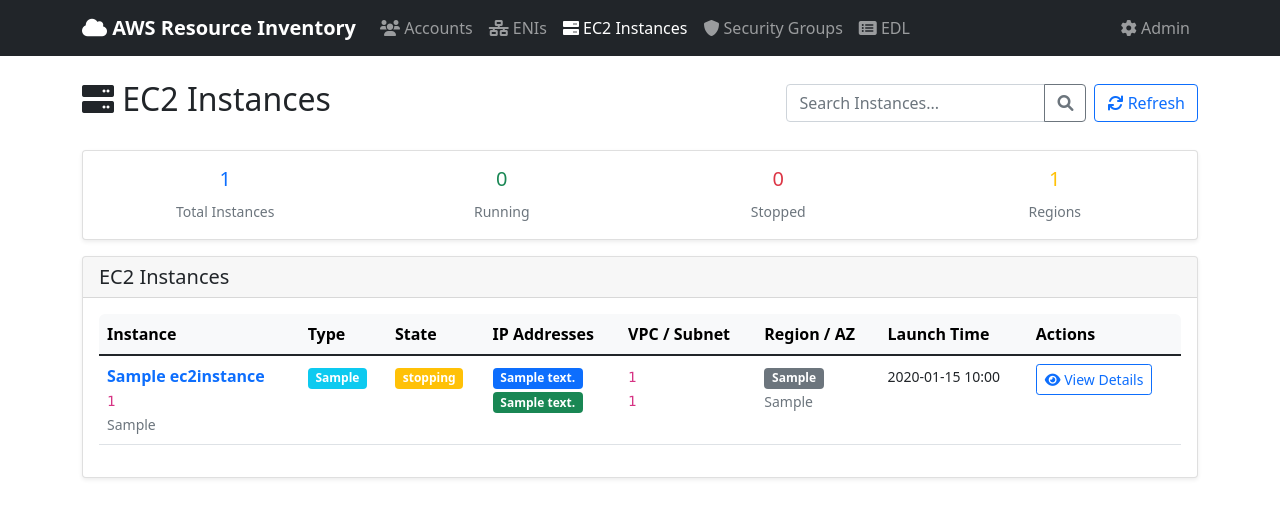
After one commit to jbhoorasingh/aws-resource-inventory, a Django app: page /ec2-instances/ in a window 1280 px wide. The commit adds this page. Shown: the top 518 px of the page. Run offline with Django 4.2, Linux system fonts and the light colour scheme; tables that the repository leaves empty hold one stand-in row (values such as "Sample post").

Commit message:
Add EC2 instance tracking and display
- Add EC2Instance model to track EC2 instance details
- Link ENIs to EC2 instances via foreign key relationship
- Add discover_ec2_instances method to AWS discovery service
- Update management command to discover and save EC2 instances
- Create migration for EC2Instance model and ENI relationship
- Update serializers to include EC2 instance details in API
- Update admin interface with EC2Instance model admin
- Create EC2 instances list and detail views
- Add EC2 instances templates with search and filtering
- Make EC2 instance names clickable in ENI template
- Add EC2 instances navigation link to base template
- Display EC2 instance info (name, state, type) in ENI listing

```diff
--- a/resources/urls_frontend.py
+++ b/resources/urls_frontend.py
@@ -8,6 +8,8 @@
     path('', views_frontend.accounts_view, name='accounts'),
     path('accounts/', views_frontend.accounts_view, name='accounts'),
     path('enis/', views_frontend.enis_view, name='enis'),
+    path('ec2-instances/', views_frontend.ec2_instances_view, name='ec2_instances'),
+    path('ec2-instances/<int:instance_id>/', views_frontend.ec2_instance_detail_view, name='ec2_instance_detail'),
     path('security-groups/', views_frontend.security_groups_view, name='security_groups'),
     path('security-groups/<int:sg_id>/', views_frontend.security_group_detail_view, name='security_group_detail'),
     path('edl/', views_edl.edl_summary, name='edl_summary'),
--- a/resources/views_frontend.py
+++ b/resources/views_frontend.py
@@ -10,7 +10,7 @@
 from django.utils import timezone
 import subprocess
 import json
-from .models import AWSAccount, ENI, VPC, Subnet, ENISecondaryIP, SecurityGroup, SecurityGroupRule
+from .models import AWSAccount, ENI, VPC, Subnet, ENISecondaryIP, SecurityGroup, SecurityGroupRule, EC2Instance
 
 
 def accounts_view(request):
@@ -41,7 +41,7 @@
 def enis_view(request):
     """Display ENIs page with detailed information"""
     enis = ENI.objects.select_related(
-        'subnet__vpc'
+        'subnet__vpc', 'ec2_instance'
     ).prefetch_related(
         'secondary_ips', 'eni_security_groups__security_group'
     ).all().order_by('-created_at')
@@ -245,3 +245,50 @@
     except SecurityGroup.DoesNotExist:
         messages.error(request, 'Security group not found.')
         return redirect('security_groups')
+
+
+def ec2_instances_view(request):
+    """Display EC2 instances page with detailed information"""
+    instances = EC2Instance.objects.select_related(
+        'vpc', 'subnet'
+    ).prefetch_related(
+        'enis__secondary_ips', 'enis__eni_security_groups__security_group'
+    ).all().order_by('-launch_time')
+
+    # Get summary statistics
+    total_instances = EC2Instance.objects.count()
+    running_instances = EC2Instance.objects.filter(state='running').count()
+    stopped_instances = EC2Instance.objects.filter(state='stopped').count()
+    total_regions = EC2Instance.objects.values('region').distinct().count()
+
+    context = {
+        'instances': instances,
+        'total_instances': total_instances,
+        'running_instances': running_instances,
+        'stopped_instances': stopped_instances,
+        'total_regions': total_regions,
+    }
+    return render(request, 'resources/ec2_instances.html', context)
+
+
+def ec2_instance_detail_view(request, instance_id):
+    """Display detailed EC2 instance information"""
+    try:
+        instance = EC2Instance.objects.select_related(
+            'vpc', 'subnet'
+        ).prefetch_related(
+            'enis__secondary_ips', 'enis__eni_security_groups__security_group'
+        ).get(id=instance_id)
+
+        # Get all ENIs for this instance
+        enis = instance.enis.all()
+
+        context = {
+            'instance': instance,
+            'enis': enis,
+        }
+        return render(request, 'resources/ec2_instance_detail.html', context)
+
+    except EC2Instance.DoesNotExist:
+        messages.error(request, 'EC2 instance not found.')
+        return redirect('ec2_instances')
--- a/templates/base.html
+++ b/templates/base.html
@@ -59,6 +59,12 @@
                         </a>
                     </li>
                     <li class="nav-item">
+                        <a class="nav-link {% if request.resolver_match.url_name == 'ec2_instances' or request.resolver_match.url_name == 'ec2_instance_detail' %}active{% endif %}"
+                           href="{% url 'ec2_instances' %}">
+                            <i class="fas fa-server"></i> EC2 Instances
+                        </a>
+                    </li>
+                    <li class="nav-item">
                         <a class="nav-link {% if request.resolver_match.url_name == 'security_groups' or request.resolver_match.url_name == 'security_group_detail' %}active{% endif %}"
                            href="{% url 'security_groups' %}">
                             <i class="fas fa-shield-alt"></i> Security Groups
--- /dev/null
+++ b/templates/resources/ec2_instances.html
@@ -0,0 +1,165 @@
+{% extends 'base.html' %}
+{% load static %}
+
+{% block title %}EC2 Instances - AWS Resource Inventory{% endblock %}
+
+{% block content %}
+<div class="d-flex justify-content-between align-items-center mb-4">
+    <h2><i class="fas fa-server"></i> EC2 Instances</h2>
+    <div class="d-flex gap-2">
+        <div class="input-group" style="width: 300px;">
+            <input type="text" class="form-control" id="searchInput" placeholder="Search Instances...">
+            <button class="btn btn-outline-secondary" type="button" id="searchBtn">
+                <i class="fas fa-search"></i>
+            </button>
+        </div>
+        <button class="btn btn-outline-primary" onclick="location.reload()">
+            <i class="fas fa-sync"></i> Refresh
+        </button>
+    </div>
+</div>
+
+<div class="row mb-3">
+    <div class="col-12">
+        <div class="card">
+            <div class="card-body">
+                <div class="row text-center">
+                    <div class="col-md-3">
+                        <h5 class="text-primary">{{ total_instances }}</h5>
+                        <small class="text-muted">Total Instances</small>
+                    </div>
+                    <div class="col-md-3">
+                        <h5 class="text-success">{{ running_instances }}</h5>
+                        <small class="text-muted">Running</small>
+                    </div>
+                    <div class="col-md-3">
+                        <h5 class="text-danger">{{ stopped_instances }}</h5>
+                        <small class="text-muted">Stopped</small>
+                    </div>
+                    <div class="col-md-3">
+                        <h5 class="text-warning">{{ total_regions }}</h5>
+                        <small class="text-muted">Regions</small>
+                    </div>
+                </div>
+            </div>
+        </div>
+    </div>
+</div>
+
+<div class="row">
+    <div class="col-12">
+        <div class="card">
+            <div class="card-header">
+                <h5 class="mb-0">EC2 Instances</h5>
+            </div>
+            <div class="card-body">
+                {% if instances %}
+                    <div class="table-responsive">
+                        <table class="table table-hover" id="instancesTable">
+                            <thead class="table-light">
+                                <tr>
+                                    <th>Instance</th>
+                                    <th>Type</th>
+                                    <th>State</th>
+                                    <th>IP Addresses</th>
+                                    <th>VPC / Subnet</th>
+                                    <th>Region / AZ</th>
+                                    <th>Launch Time</th>
+                                    <th>Actions</th>
+                                </tr>
+                            </thead>
+                            <tbody>
+                                {% for instance in instances %}
+                                <tr>
+                                    <td>
+                                        <div>
+                                            <a href="{% url 'ec2_instance_detail' instance.id %}" class="text-decoration-none">
+                                                <strong>{{ instance.name|default:instance.instance_id }}</strong>
+                                            </a>
+                                            <br><code>{{ instance.instance_id }}</code>
+                                            {% if instance.platform %}
+                                                <br><small class="text-muted">{{ instance.platform }}</small>
+                                            {% endif %}
+                                        </div>
+                                    </td>
+                                    <td>
+                                        <span class="badge bg-info">{{ instance.instance_type }}</span>
+                                    </td>
+                                    <td>
+                                        {% if instance.state == 'running' %}
+                                            <span class="badge bg-success">{{ instance.state }}</span>
+                                        {% elif instance.state == 'stopped' %}
+                                            <span class="badge bg-danger">{{ instance.state }}</span>
+                                        {% elif instance.state == 'stopping' or instance.state == 'starting' %}
+                                            <span class="badge bg-warning">{{ instance.state }}</span>
+                                        {% else %}
+                                            <span class="badge bg-secondary">{{ instance.state }}</span>
+                                        {% endif %}
+                                    </td>
+                                    <td>
+                                        {% if instance.private_ip_address %}
+                                            <span class="badge bg-primary">{{ instance.private_ip_address }}</span>
+                                        {% endif %}
+                                        {% if instance.public_ip_address %}
+                                            <br><span class="badge bg-success">{{ instance.public_ip_address }}</span>
+                                        {% endif %}
+                                    </td>
+                                    <td>
+                                        <code>{{ instance.vpc.vpc_id }}</code>
+                                        <br><code>{{ instance.subnet.subnet_id }}</code>
+                                    </td>
+                                    <td>
+                                        <span class="badge bg-secondary">{{ instance.region }}</span>
+                                        <br><small class="text-muted">{{ instance.availability_zone }}</small>
+                                    </td>
+                                    <td>
+                                        {% if instance.launch_time %}
+                                            <small>{{ instance.launch_time|date:"Y-m-d H:i" }}</small>
+                                        {% else %}
+                                            <span class="text-muted">-</span>
+                                        {% endif %}
+                                    </td>
+                                    <td>
+                                        <a href="{% url 'ec2_instance_detail' instance.id %}" class="btn btn-sm btn-outline-primary">
+                                            <i class="fas fa-eye"></i> View Details
+                                        </a>
+                                    </td>
+                                </tr>
+                                {% endfor %}
+                            </tbody>
+                        </table>
+                    </div>
+                {% else %}
+                    <div class="text-center py-5">
+                        <i class="fas fa-server fa-3x text-muted mb-3"></i>
+                        <h5 class="text-muted">No EC2 Instances found</h5>
+                        <p class="text-muted">Poll an AWS account to discover EC2 instances.</p>
+                        <a href="{% url 'accounts' %}" class="btn btn-primary">
+                            <i class="fas fa-users"></i> Go to Accounts
+                        </a>
+                    </div>
+                {% endif %}
+            </div>
+        </div>
+    </div>
+</div>
+{% endblock %}
+
+{% block extra_js %}
+<script>
+$(document).ready(function() {
+    // Search functionality
+    $('#searchInput, #searchBtn').on('input click', function() {
+        const searchTerm = $('#searchInput').val().toLowerCase();
+        $('#instancesTable tbody tr').each(function() {
+            const rowText = $(this).text().toLowerCase();
+            if (rowText.includes(searchTerm)) {
+                $(this).show();
+            } else {
+                $(this).hide();
+            }
+        });
+    });
+});
+</script>
+{% endblock %}
```
Also changed, not shown: resources/admin.py (+37 -7 lines), resources/management/commands/discover_aws_resources.py (+44 -0 lines), resources/models.py (+28 -1 lines), resources/serializers.py (+17 -2 lines), resources/services.py (+53 -0 lines), templates/resources/ec2_instance_detail.html (added, +144 -0 lines), templates/resources/enis.html (+17 -0 lines), resources/migrations/0007_ec2instance_eni_ec2_instance.py (added).
